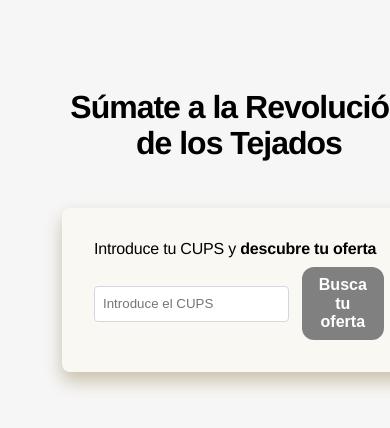
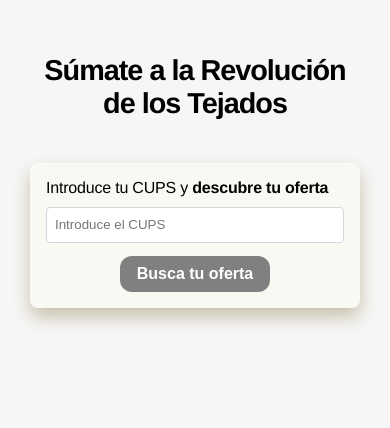
Before and after one commit to Argente94/rooftop-revolution, a Nuxt app: page / in a window 390 px wide. Shown: the top 428 px of the page. Built offline with nearby package versions, Linux system fonts and the light colour scheme.

Commit message:
Apply responsive

```diff
--- a/assets/scss/main.scss
+++ b/assets/scss/main.scss
@@ -23,6 +23,10 @@ p{
     &--small{
         font-size: 1.1rem;
         margin: 0;
+    }
+
+    @media screen and (max-width: 768px) {
+        font-size: 1.8rem;
     }
 }
 
@@ -91,6 +95,24 @@ p{
     max-width: 600px;
     padding: 2rem;
     border-radius: $radius-med;
+
+    .columns{
+        grid-auto-columns: 0.7fr 0.3fr;
+    }
+
+    @media screen and (max-width: 768px) {
+        padding: 1rem;
+
+        .columns{
+            grid-auto-flow: row;
+            grid-auto-columns: auto;
+            justify-items: center
+        }
+
+        .text-field{
+            width: 100%;
+        }
+    }
 }
 
 .client-card{
@@ -100,6 +122,10 @@ p{
     background: $color-white;
     border-radius: $radius-med;
     border: 1px solid $color-gray-light;
+
+    @media screen and (max-width: 768px) {
+        padding: 1rem;
+    }
 }
 
 .client-item{
--- a/assets/scss/mixins.scss
+++ b/assets/scss/mixins.scss
@@ -9,6 +9,10 @@
     max-width: 1024px;
     width: 100%;
     margin: 0 auto;
+
+    @media screen and (max-width: 768px) {
+        padding: 0;
+    }
 }
 
 @mixin stack{
@@ -38,6 +42,7 @@
     display: flex;
     align-items: center;
     justify-content: center;
+    max-width: 200px;
     transition: background-color .2s,background-position .2s,border-color .2s;
     border: 1px solid transparent;
     cursor: pointer;
--- a/pages/index.vue
+++ b/pages/index.vue
@@ -17,13 +17,13 @@
           </div>
         </div>
       </form>
-    </div>
-    <div class="container">
-      <div v-show="loading" class="text center">
-        Cargando...
+      <div class="container">
+        <div v-show="loading" class="text center">
+          Cargando...
+        </div>
+        <ClientCard v-show="ready" :cups="cups" />
+        <ErrorMessage v-show="error" :msg="errorMessage" />
       </div>
-      <ClientCard v-show="ready" :cups="cups" />
-      <ErrorMessage v-show="error" :msg="errorMessage" />
     </div>
   </div>
 </template>
```
